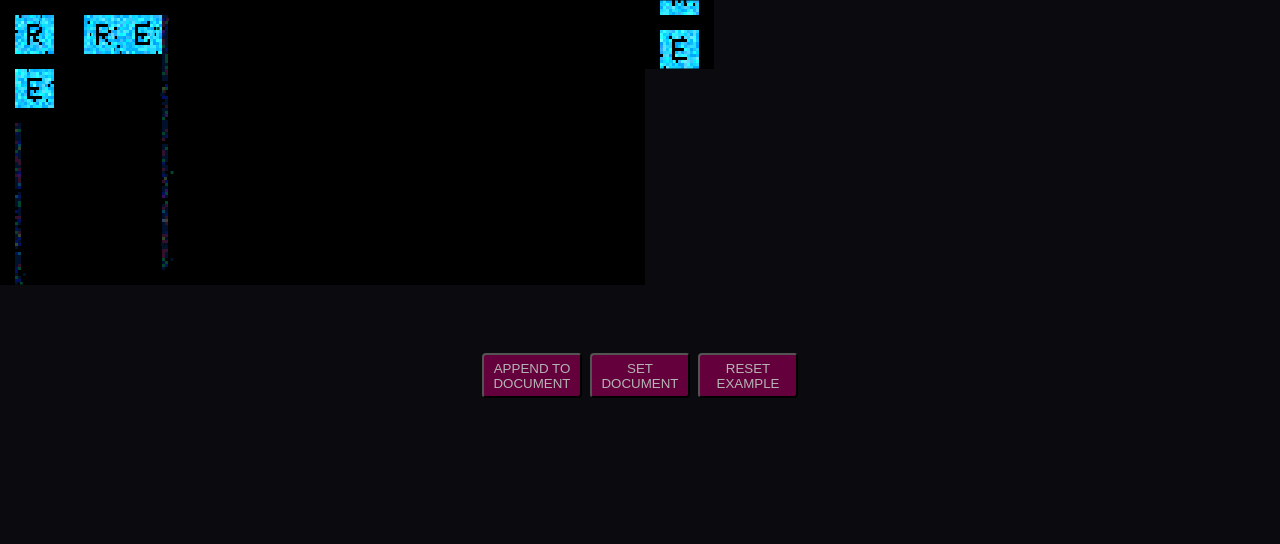
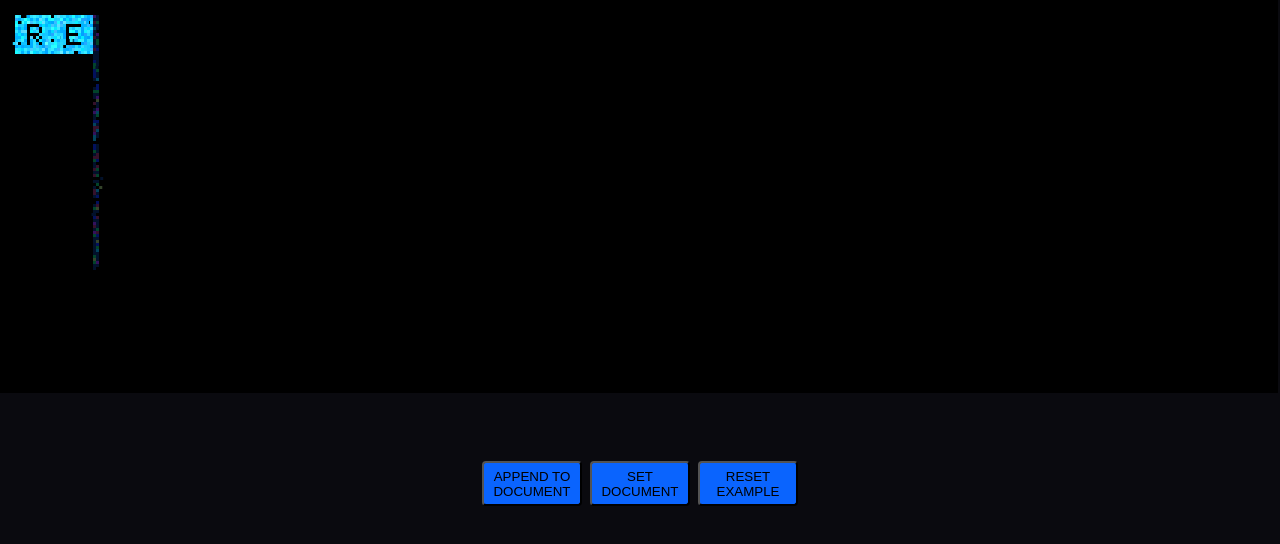
Before and after one commit to Visible-Radio/windowPTR, a website built with Vite: page index.html in a window 1280 px wide. Built offline with nearby package versions, Linux system fonts and the light colour scheme; animation ran at ten frames a second.

Commit message:
WIP(refactor): rest devHarness for publish

```diff
--- a/index.html
+++ b/index.html
@@ -22,10 +22,10 @@
         gap: 4rem;
       }
 
-      .root {
+      /*.root {
         display: grid;
         grid-template-columns: auto 1fr auto 1fr;
-      }
+      }*/
 
       .buttonGroup {
         margin: auto;
@@ -42,8 +42,6 @@
         height: 45px;
         padding: 0.25rem;
         text-transform: uppercase;
-        background: rgb(100, 0, 60);
-        color: rgb(180, 180, 180);
       }
     </style>
   </body>
--- a/src/devHarness.ts
+++ b/src/devHarness.ts
@@ -1,8 +1,11 @@
 import { generateRandomColors } from './lib/utils';
 import { PTR } from './main';
+import { rgbToString } from './utils/rgbToString';
+
+const color = rgbToString([10, 100, 254]);
 
 const borgText = `
-<span color=rgb(10,100,255)>
+<span color=${color}>
   <span highlight=true>
     Resistance <span highlight=false outline=true>is</span> <span blink=true>futile</span>
   </span>
@@ -15,37 +18,12 @@ const short =
 
 const ptr = new PTR(document.getElementById('root') as HTMLDivElement, {
   scale: 3,
-  displayRows: 5,
-  displayColumns: 1,
-  // drawCellOutlines: true,
+  displayRows: 7,
   documentSource: borgText,
   borderWidth_du: 0,
   borderColor: [0, 0, 0],
   gridSpaceX_du: 0,
   idExtension: '1',
-}).run();
-
-new PTR(document.getElementById('root') as HTMLDivElement, {
-  scale: 3,
-  displayRows: 5,
-  // displayColumns: 1,
-  // drawCellOutlines: true,
-  documentSource: borgText,
-  borderWidth_du: 0,
-  borderColor: [0, 0, 0],
-  gridSpaceX_du: 0,
-  idExtension: '2',
-}).run();
-
-new PTR(document.getElementById('root') as HTMLDivElement, {
-  scale: 3,
-  displayRows: 1,
-  displayColumns: 1,
-  documentSource: borgText,
-  borderWidth_du: 0,
-  borderColor: [0, 0, 0],
-  gridSpaceX_du: 0,
-  idExtension: '3',
 }).run();
 
 declare global {
@@ -93,5 +71,6 @@ buttons.forEach((b) => {
   button.id = b.id;
   button.innerText = b.text;
   button.onclick = b.onClick;
+  button.style.background = color;
   renderInto?.appendChild(button);
 });
```
